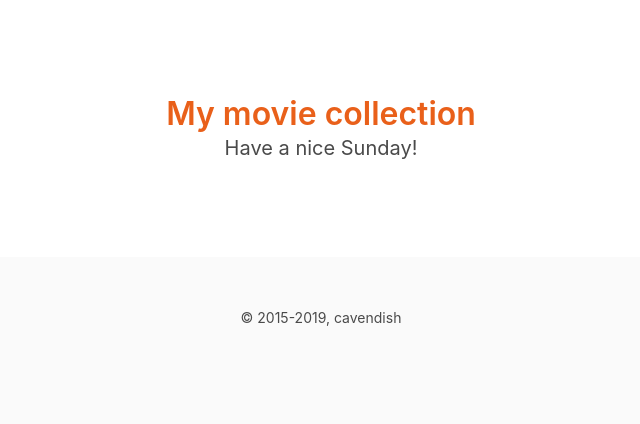
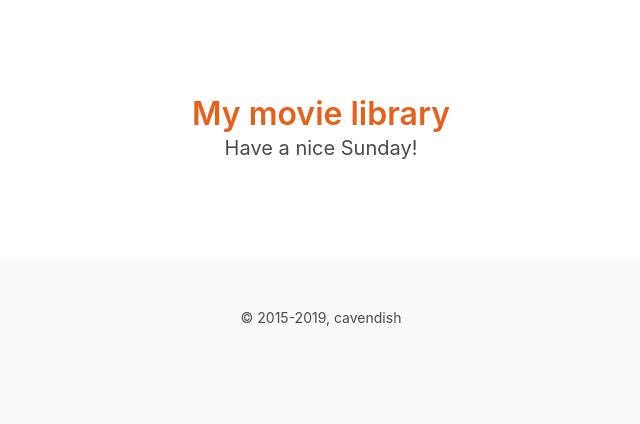
Before and after one commit to CMwangi254/flaskprojo, a Flask app: page / in a window 1280 px wide. Shown: the part 52-476 px from the top of the page, without its empty margins (319-959 px from the left). Run offline with Flask 2, Linux system fonts and the light colour scheme.

Commit message:
home update

```diff
--- a/templates/home.html
+++ b/templates/home.html
@@ -4,7 +4,7 @@
      <section class="hero">
       <div class="hero-body">
         <div class="container has-text-centered">
-          <h1 class="title">My movie collection</h1>
+          <h1 class="title">My movie library</h1>
           <p class="subtitle">Have a nice {{ day }}!</p>
         </div>
       </div>
```
